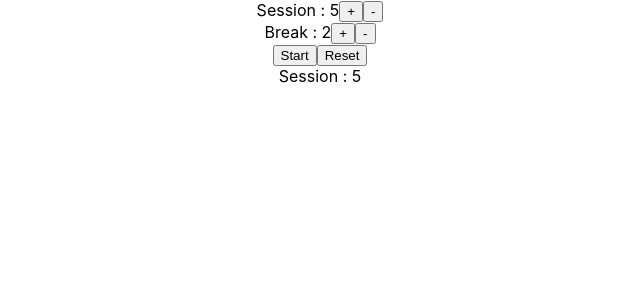
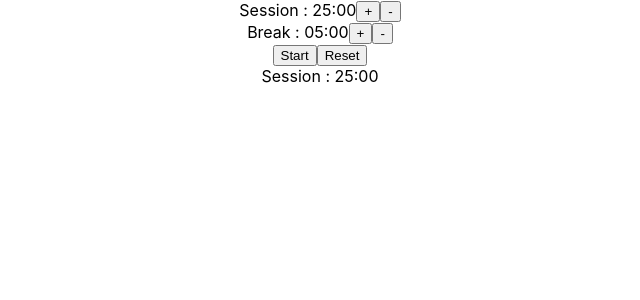
Before and after one commit to DamienBerthe/pomodoro, a React (Create React App) app: page / in a window 1280 px wide. Shown: the top 300 px of the page, without its empty margins (320-960 px from the left). Built offline with nearby package versions, Linux system fonts and the light colour scheme.

Commit message:
toMinutes

```diff
--- a/src/App.js
+++ b/src/App.js
@@ -2,11 +2,11 @@ import React, { useState, useEffect } from 'react';
 import './App.css';
 
 function App() {
-  const [seconds, setSeconds] = useState(5);
+  const [seconds, setSeconds] = useState(1500);
   const [isActive, setIsActive] = useState(false);
   const [switche, setSwitche] = useState(true);
-  const [defaultS, setDefaultS] = useState(5);
-  const [defaultB, setDefaultB] = useState(2);
+  const [defaultS, setDefaultS] = useState(1500);
+  const [defaultB, setDefaultB] = useState(300);
 
   function toggle() {
     setIsActive(!isActive);
@@ -14,10 +14,22 @@ function App() {
 
   function reset() {
     setIsActive(false);
-    setSeconds(5);
+    setSeconds(1500);
     setSwitche(true);
-    setDefaultS(5);
-    setDefaultB(2);
+    setDefaultS(1500);
+    setDefaultB(300);
+  }
+
+  function toMinutes(kek){
+    let minutes = Math.floor(kek/60);
+    let seconds = kek%60;
+    if(minutes<10) {
+      minutes = '0'+ minutes
+    }
+    if(seconds<10){
+      seconds ='0' + seconds
+    }
+    return minutes + ':' +seconds
   }
 
   useEffect(() => {
@@ -50,18 +62,18 @@ function App() {
 
   return (
     <div className="App">
-      Session : {defaultS}
-      <button onClick={() => setDefaultS(defaultS + 1)}>+</button>
-      <button onClick={() => setDefaultS(defaultS - 1)}>-</button>
+      Session : {toMinutes(defaultS)}
+      <button onClick={() => {if(defaultS<=3540 && !isActive){setDefaultS(defaultS + 60)}}}>+</button>
+      <button onClick={() => {if(defaultS>=120 && ! isActive){setDefaultS(defaultS - 60)}}}>-</button>
       <br />
-      Break : {defaultB}
-      <button onClick={() => setDefaultB(defaultB + 1)}>+</button>
-      <button onClick={() => setDefaultB(defaultB - 1)}>-</button>
+      Break : {toMinutes(defaultB)}
+      <button onClick={() => {if(defaultB<=3540 && !isActive){setDefaultB(defaultB + 60)}}}>+</button>
+      <button onClick={() => {if(defaultB>=120 && ! isActive){setDefaultB(defaultB - 60)}}}>-</button>
       <br />
       <button onClick={toggle}>{isActive ? 'Pause' : 'Start'}</button>
       <button onClick={reset}>Reset</button>
       <br />
-      {switche ? 'Session' : 'Break'} : {seconds}
+      {switche ? 'Session' : 'Break'} : {toMinutes(seconds)}
     </div>
   );
 }
```
